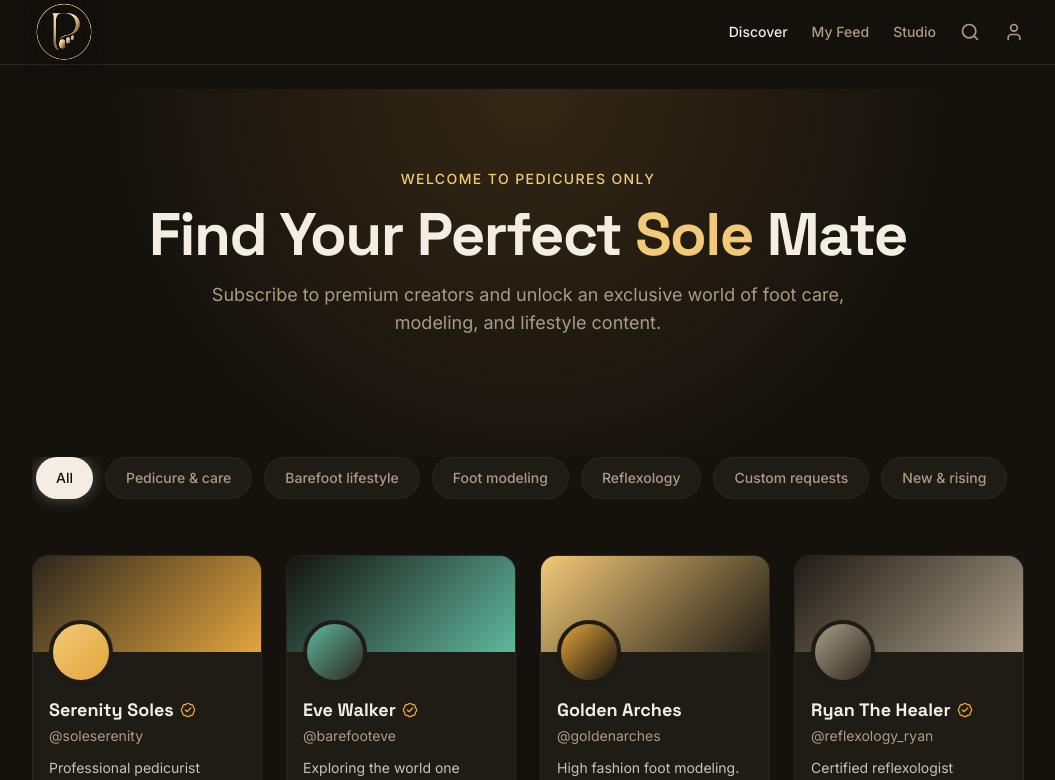
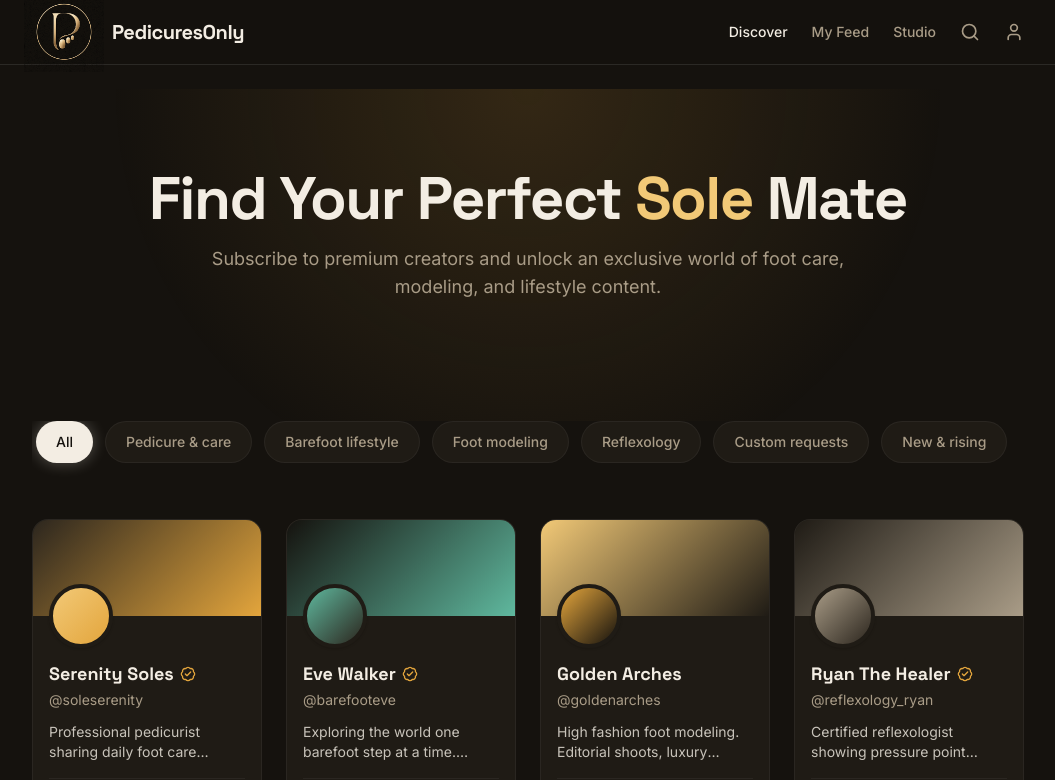
Before and after one commit to realslimkayleee/PO_repo, a React (Vite) app: page / in a window 1280 px wide. Shown: the top 780 px of the page, without its empty margins (112-1167 px from the left). Built offline with nearby package versions, Linux system fonts and the light colour scheme.

Commit message:
Move PedicuresOnly text to the navigation bar

```diff
--- a/src/components/Layout.tsx
+++ b/src/components/Layout.tsx
@@ -12,8 +12,9 @@ export function cn(...inputs: ClassValue[]) {
 const Header = () => (
   <header className="sticky top-0 z-50 bg-ink/80 backdrop-blur-md border-b border-white/10">
     <div className="max-w-5xl mx-auto px-4 h-16 flex items-center justify-between">
-      <NavLink to="/" className="flex items-center -ml-2">
-        <img src="/PO_logo_icon_transparent.png" alt="PedicuresOnly" className="h-20 w-auto object-contain" />
+      <NavLink to="/" className="flex items-center gap-2 -ml-2">
+        <img src="/PO_logo_icon_transparent.png" alt="PedicuresOnly Logo" className="h-20 w-auto object-contain" />
+        <span className="text-xl font-display font-bold text-cream tracking-tight hidden sm:block">PedicuresOnly</span>
       </NavLink>
       <nav className="hidden sm:flex items-center space-x-6 text-sm font-medium">
         <NavLink to="/" className={({ isActive }) => cn("hover:text-cream transition-colors", isActive ? "text-cream" : "text-mute")}>
--- a/src/pages/Discover.tsx
+++ b/src/pages/Discover.tsx
@@ -16,9 +16,6 @@ export const Discover = () => {
       {/* Hero Section */}
       <section className="relative py-12 md:py-20 text-center overflow-hidden">
         <div className="absolute inset-0 bg-radial-gold-glow -z-10" />
-        <p className="text-gold-2 font-medium tracking-widest uppercase text-sm mb-4 animate-in fade-in slide-in-from-bottom-2 duration-700">
-          Welcome to Pedicures Only
-        </p>
         <h1 className="text-4xl md:text-6xl font-display font-bold text-cream mb-4 tracking-tight">
           Find Your Perfect <span className="text-gold-2">Sole</span> Mate
         </h1>
```
